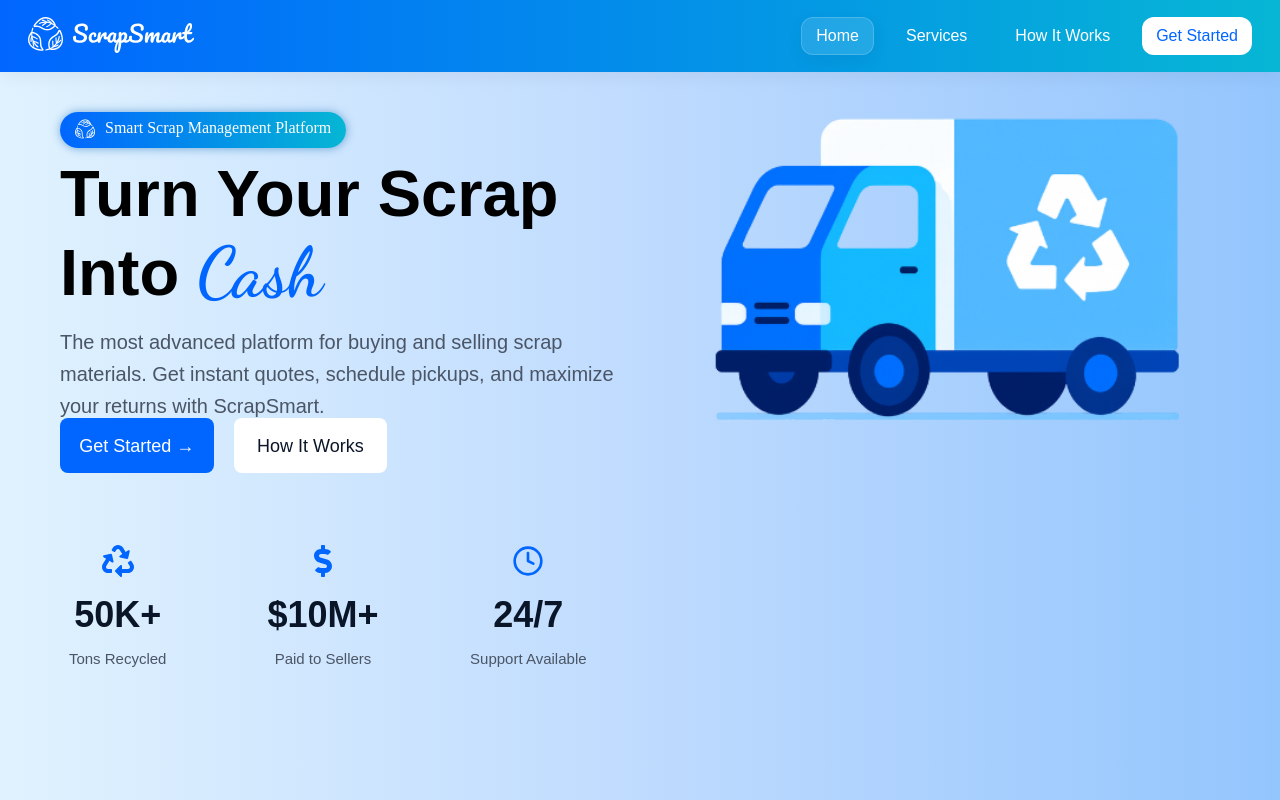
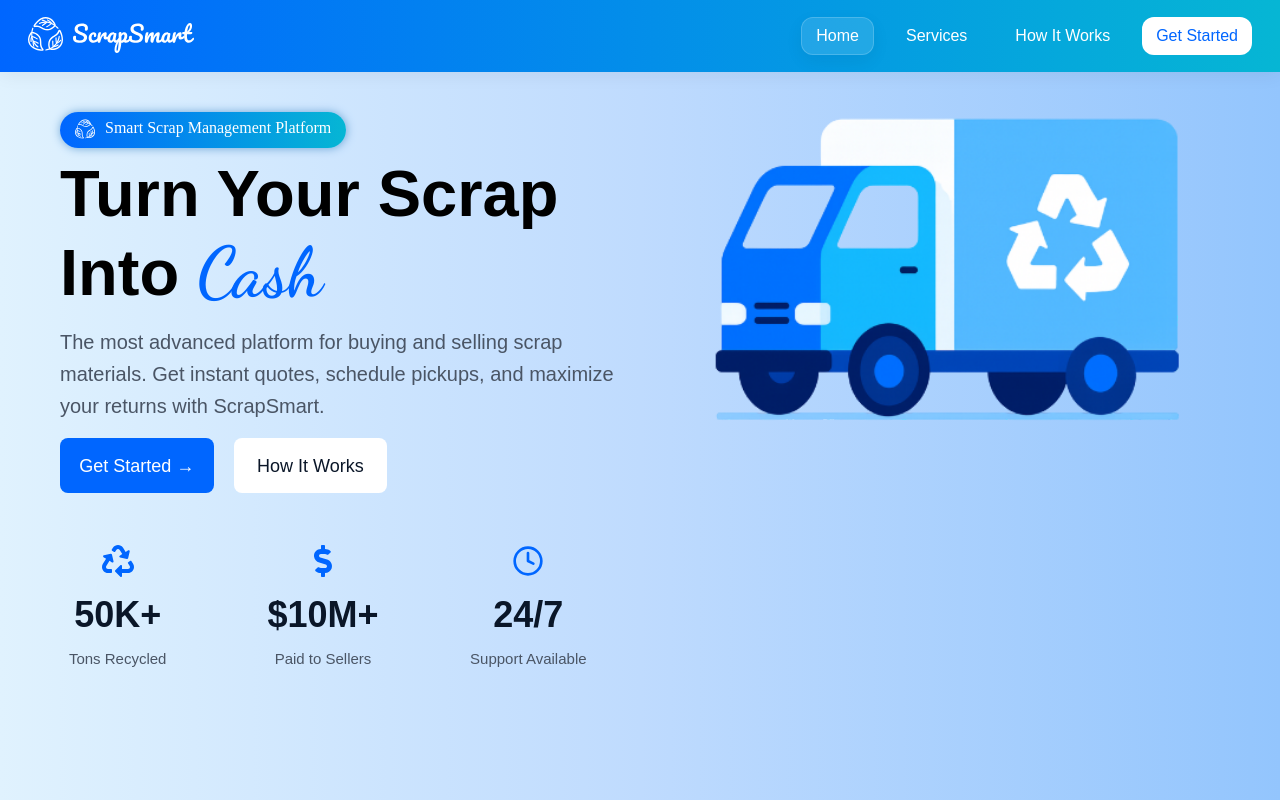
Before and after one commit to theharshkwatra/ScrapSmart, a React (Vite) app: page / in a window 1280 px wide. Built offline with nearby package versions, Linux system fonts and the light colour scheme.

Commit message:
Small Change

```diff
--- a/src/Pages/HomePage/HomePage.css
+++ b/src/Pages/HomePage/HomePage.css
@@ -10,7 +10,7 @@
   padding: 10px 16px;
   font-size: 18px;
   position: relative;
-  top: -80px;
+  top: -60px;
 }
 
 .start-btn:hover {
```
